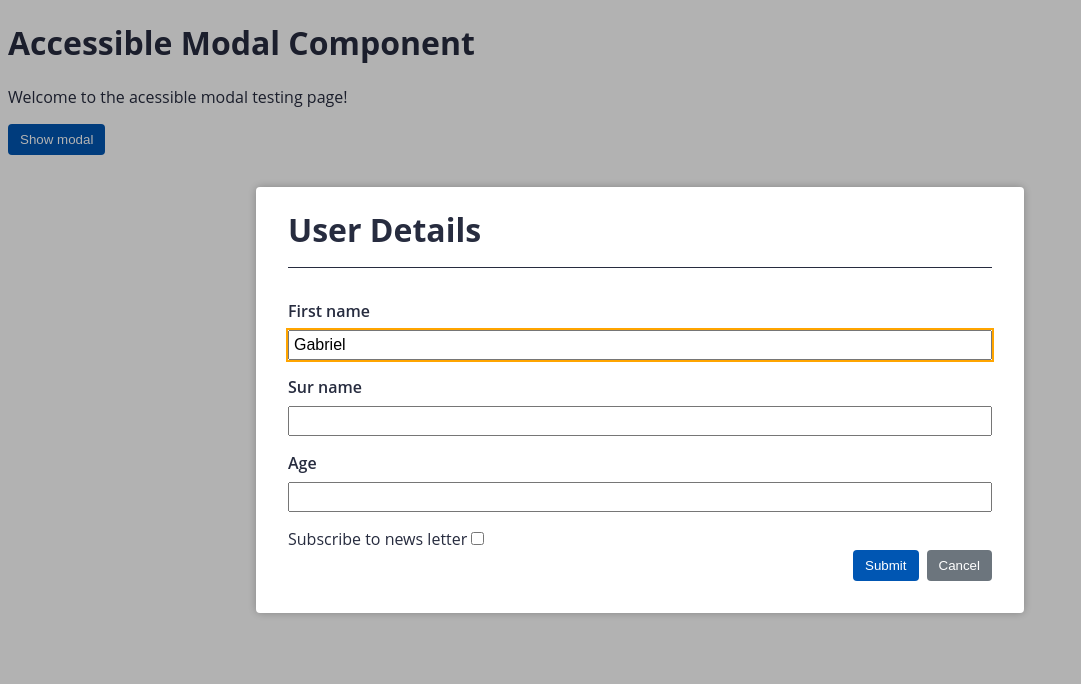
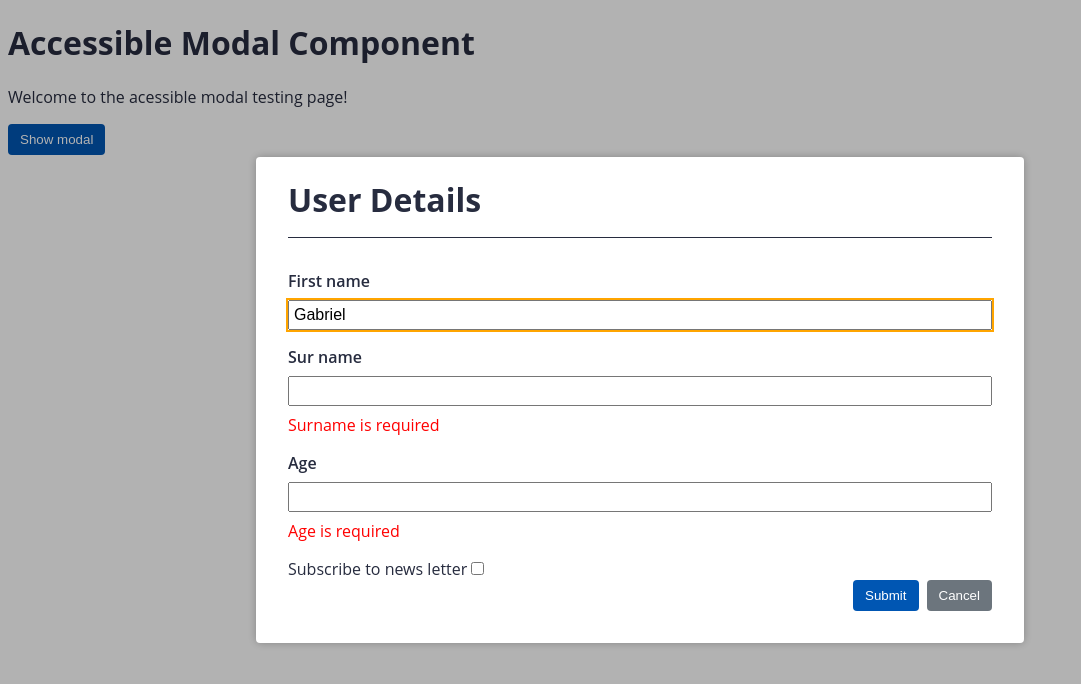
Before and after one commit to Gabriel-Simon07/accessibility_angularV2, an Angular app: page / in a window 1280 px wide. Both pictures are taken after a click on the button "Show modal". Shown: the top 684 px of the page, without its empty margins (0-1081 px from the left). Built offline with nearby package versions, Linux system fonts and the light colour scheme.

Commit message:
added reactive forms

```diff
--- a/src/app/app.component.html
+++ b/src/app/app.component.html
@@ -2,23 +2,28 @@
 <p>Welcome to the acessible modal testing page!</p>
 <button class="button button-primary" type="button" (click)="show()">Show modal</button>
 <ng-template #modal>
+  <form [formGroup]="form" (ngSubmit)="this.submit()">
     <div class="form-field">
       <label for="firstName">First name</label>
-    <input id="firstName" [(value)]="firstName">
+      <input aria-describedby="firstName-errror" id="firstName" formControlName="firstName" [attr.aria-invalid]="form.get('firstName').invalid">
+      <span id="firstName-errror" class="validation-error" *ngIf="form.get('firstName')?.errors?.required">First name is required</span>
     </div>
     <div class="form-field">
       <label for="surName">Sur name</label>
-    <input id="surName">
+      <input aria-describedby="surName-error" id="surName" formControlName="surName" [attr.aria-invalid]="form.get('surName').invalid">
+      <span id="surName-error" class="validation-error" *ngIf="form.get('surName')?.errors?.required">Surname is required</span>
     </div>
     <div class="form-field">
       <label for="age">Age</label>
-    <input id="age">
+      <input aria-describedby="age-error" id="age" formControlName="age" [attr.aria-invalid]="form.get('age').invalid">
+      <span id="age-error" class="validation-error" *ngIf="form.get('age')?.errors?.required">Age is required</span>
     </div>
     <label for="info">Subscribe to news letter</label>
-  <input id="info" type="checkbox" (change)="info = !info">
+    <input id="info" type="checkbox" (change)="info = !info" formControlName="info">
     <p *ngIf="info">This is a placeholder for more information</p>
     <div class="button-group">
-    <button class="button button-primary" type="button">Submit</button>
+      <button class="button button-primary" type="submit" [attr.aria-disabled]="form.invalid">Submit</button>
       <button class="button button-secondary" type="button" (click)="modalRef.close()">Cancel</button>
   </div>
+</form>
 </ng-template>
--- a/src/app/app.component.ts
+++ b/src/app/app.component.ts
@@ -1,4 +1,5 @@
-import { Component, TemplateRef, ViewChild } from '@angular/core';
+import { Component, OnInit, TemplateRef, ViewChild } from '@angular/core';
+import { FormBuilder, FormGroup, Validators } from '@angular/forms';
 import { ModalRef } from './shared/components/modal/models/model-ref';
 import { ModalService } from './shared/components/modal/services/modal.service';
 
@@ -7,18 +8,36 @@ import { ModalService } from './shared/components/modal/services/modal.service';
   templateUrl: './app.component.html',
   styleUrls: ['./app.component.scss']
 })
-export class AppComponent {
+export class AppComponent implements OnInit{
   @ViewChild('modal') public modalTemplateRef: TemplateRef<any>;
 
   title = 'a11y-p2';
-  public firstName = 'Gabriel';
   public modalRef: ModalRef;
   public info = false;
 
-  constructor(private modalService: ModalService) {}
+  private form: FormGroup;
 
+  constructor(
+    private modalService: ModalService,
+    private formBuilder: FormBuilder) {}
 
-  public show() {
+  ngOnInit(): void {
+    this.form = this.formBuilder.group({
+      firstName: ['Gabriel', Validators.required],
+      surName: ['', Validators.required],
+      age: ['', Validators.required],
+      info: false
+    })
+  }
+
+  public submit(): void {
+    if(this.form.invalid) {
+      console.log(this.form.value);
+      this.modalRef.close();
+    }
+  }
+
+  public show(): void {
     this.modalRef = this.modalService.open({
       templateRef: this.modalTemplateRef,
       title: 'User Details'
--- a/src/app/app.module.ts
+++ b/src/app/app.module.ts
@@ -6,6 +6,8 @@ import { AppComponent } from './app.component';
 import { ModalModule } from './shared/components/modal/modal.module';
 import { ModalComponent } from './shared/components/modal/modal.component';
 import { BrowserAnimationsModule } from '@angular/platform-browser/animations';
+import { ReactiveFormsModule } from '@angular/forms';
+import { CommonModule } from '@angular/common';
 
 @NgModule({
   declarations: [
@@ -15,7 +17,9 @@ import { BrowserAnimationsModule } from '@angular/platform-browser/animations';
     BrowserModule,
     AppRoutingModule,
     ModalModule,
-    BrowserAnimationsModule
+    BrowserAnimationsModule,
+    ReactiveFormsModule,
+    CommonModule
   ],
   entryComponents: [
     ModalComponent
--- a/src/app/shared/components/modal/modal.component.html
+++ b/src/app/shared/components/modal/modal.component.html
@@ -1,5 +1,5 @@
 <div class="modal-verlay" (click)="modalRef.close()" (keydown.esc)="modalRef.close()">
-    <div appFocusTrap appFocusBack class="modal-content" (click)="$event.stopPropagation()">
+    <div role="dialog" [attr.aria-label]="config.title" aria.modal="true" appFocusTrap appFocusBack class="modal-content" (click)="$event.stopPropagation()">
       <h1 class="modal-title">{{ config.title }}</h1>
         <ng-container *ngTemplateOutlet="config.templateRef"></ng-container>
     </div>
```
Lines whose indentation alone changed are shown as unchanged.
